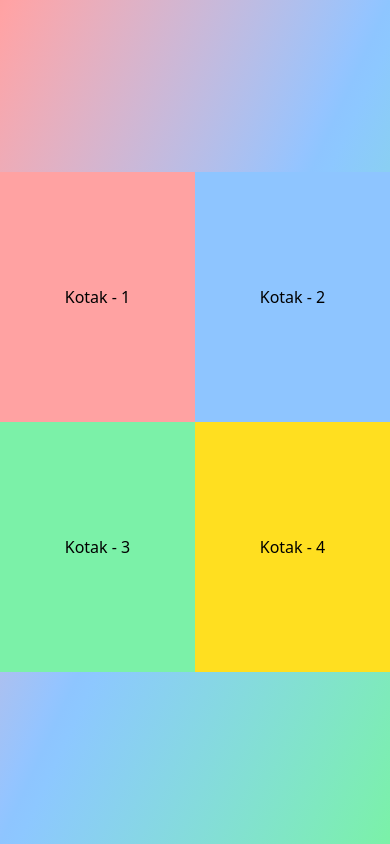
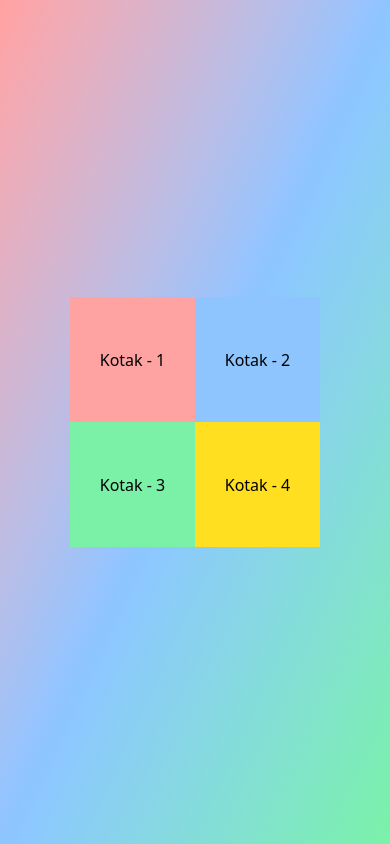
Before and after one commit to mendoanoppah/my-forgotten-tailwindcss, a website: page index.html in a window 390 px wide. Drawn offline with Linux system fonts and the light colour scheme.

Commit message:
add md: and changes w/h for responsive in mobile

```diff
--- a/index.html
+++ b/index.html
@@ -10,7 +10,9 @@
     <div
       class="bg-linear-to-br from-red-300 via-blue-300 to-green-300 h-screen flex items-center justify-center"
     >
-      <div class="grid grid-cols-2 grid-rows-2 w-[500px] h-[500px]">
+      <div
+        class="grid grid-cols-2 grid-rows-2 md:w-[500px] md:h-[500px] w-[250px] h-[250px]"
+      >
         <div class="bg-red-300 flex items-center justify-center">Kotak - 1</div>
         <div class="bg-blue-300 flex items-center justify-center">
           Kotak - 2
```
Also changed, not shown: src/output.css.
